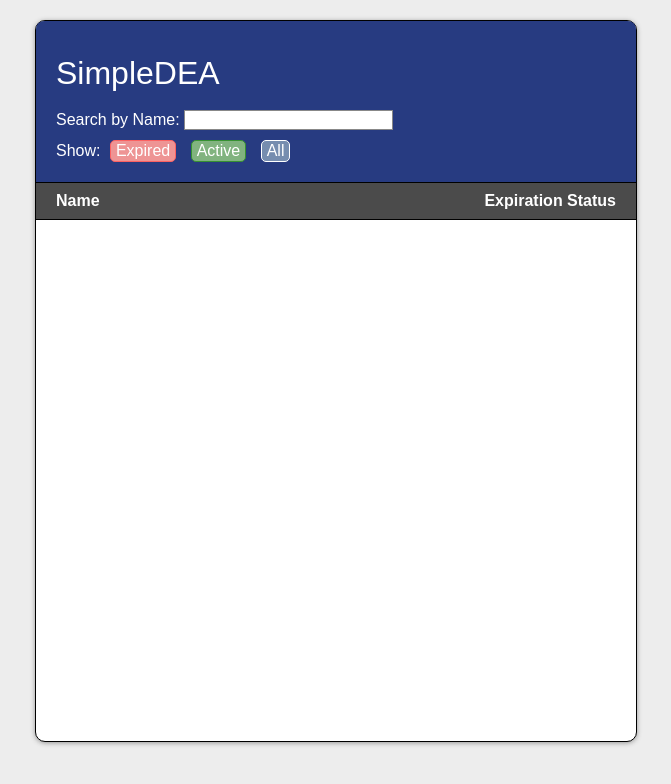
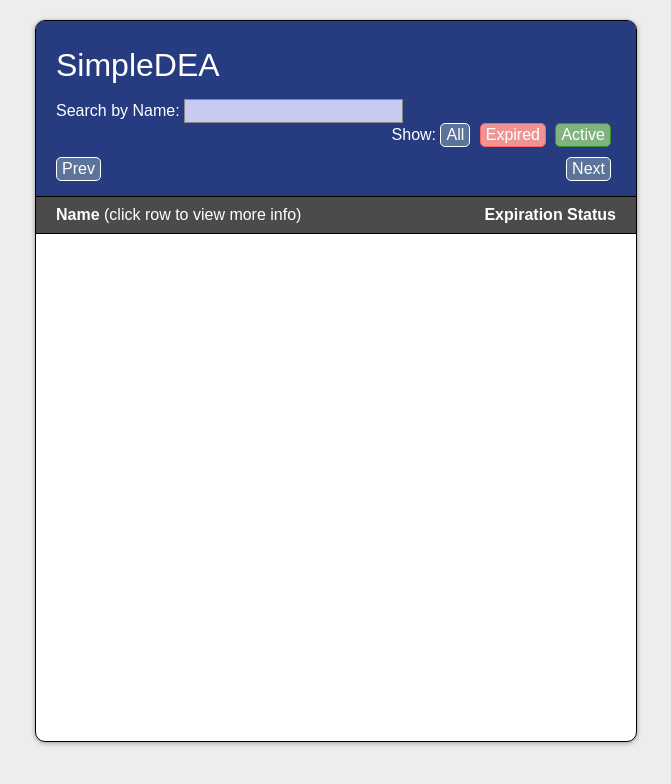
Before and after one commit to runtao0/SimpleDEA, a website: page exercise.html in a window 1280 px wide. Shown: the whole page, without its empty margins (304-975 px from the left). Drawn offline with Linux system fonts and the light colour scheme; no server answers.

Commit message:
refactor css and style input and page buttons

```diff
--- a/exercise.css
+++ b/exercise.css
@@ -1,10 +1,7 @@
-/* Styles */
-
 /* Reset */
-html, body, header, nav, h1, a, ul, li,
-strong, main, section, img, div, h2, p,
-form, fieldset, label, input, textarea,
-button, article, footer, small {
+html, body, header, h1, a, ul,
+li, strong, main, section, h2,
+form, label, input, button {
   margin: 0;
   padding: 0;
   border: 0;
@@ -12,19 +9,12 @@ button, article, footer, small {
   font-family: inherit;
   font-size: inherit;
   box-sizing: inherit;
-  text-align: inherit;
-  text-decoration: inherit;
-  vertical-align: inherit;
   color: inherit;
   background: transparent;
   font-weight: inherit;
   z-index: inherit;
   line-height: inherit;
-}
-
-ul, li {
-  list-style: none;
-  width:auto;
+  transition: background 0.5s ease;
 }
 
 body {
@@ -38,9 +28,14 @@ body {
   z-index: 0;
 }
 
+form {
+  display: inline;
+}
+
 button {
-  padding: 2px 5px;
-  margin: 0 5px;
+  padding: 5px 5px;
+  margin: 0 5px 0 0;
+  display: inline;
 }
 
 strong {
@@ -54,105 +49,7 @@ strong {
   display: block;
 }
 
-/* Container */
-main {
-  background: white;
-  margin: 20px;
-  height: calc(100vh - 80px);
-  width: 600px;
-  margin-left: auto;
-  margin-right: auto;
-  border-radius: 10px;
-  border: 1px solid black;
-  box-shadow: 0 1px 5px rgb(149, 149, 149);
-}
-
-header {
-  border-top-right-radius: 8px;
-  border-top-left-radius: 8px;
-  width: calc(100% - 40px);
-  height: auto;
-  line-height: 2em;
-  background: rgb(39, 59, 129);
-  color: white;
-  padding: 20px 20px 15px 20px;
-  font-size: 2em;
-}
-
-header > *:not(:first-child) {
-  font-size: .5em;
-  line-height: 1em;
-  padding: 5px 0;
-}
-
-input[type="text"] {
-  display: inline;
-  border: 1px solid rgb(136, 136, 136);
-  background: white;
-}
-
-.axis {
-  font-size: 1em;
-  padding: 10px 20px;
-  background: rgb(75, 75, 75);
-  color: white;
-  border-bottom: 1px solid black;
-  border-top: 1px solid black;
-}
-
-.title {
-  float: left;
-}
-
-.view_opt {
-  float: right;
-}
-
-
-/* UL */
-ul {
-  width: 100%;
-  height: calc(100% - 199px);
-  overflow: scroll;
-  position: relative;
-}
-
-#providers_container {
-  border-bottom-left-radius: 10px;
-  border-bottom-right-radius: 10px;
-}
-
-/* List Item */
-li {
-  padding: 10px 20px;
-  width: calc(100% - 40px);
-  transition: background 0.5s ease;
-  align-items: center;
-}
-
-#providers_container > li:nth-child(2n) {
-  background: rgb(235, 235, 235);
-}
-
-li:not(:last-child) {
-  border-bottom: 1px solid rgb(136, 136, 136)
-}
-
-#providers_container > li:hover, #providers_container > .selected:nth-child(1n),
-button:hover, li:hover{
-  cursor: pointer;
-  background: rgb(185, 209, 255);
-}
-
-ul h2 {
-  padding: 5px 0px;
-}
-
-ul h2:not(:first-child) {
-  font-size: 1em;
-  padding: 5px 10px;
-}
-
+/*Colors*/
 .red {
   border: 1px solid rgb(252, 98, 98);
   border-radius: 5px;
@@ -174,13 +71,130 @@ ul h2:not(:first-child) {
 .white {
   border: 1px solid white;
   border-radius: 5px;
-  background: rgb(118, 141, 175)
+  background: rgb(92, 116, 153)
 }
 
+/* Container and Header */
+main {
+  min-height: 600px;
+  background: white;
+  margin: 20px;
+  height: calc(100vh - 80px);
+  width: 600px;
+  margin-left: auto;
+  margin-right: auto;
+  border-radius: 10px;
+  border: 1px solid black;
+  box-shadow: 0 1px 5px rgb(149, 149, 149);
+}
+
+header {
+  border-top-right-radius: 8px;
+  border-top-left-radius: 8px;
+  width: calc(100% - 40px);
+  height: auto;
+  line-height: 1.5em;
+  background: rgb(39, 59, 129);
+  color: white;
+  padding: 20px 20px 15px 20px;
+  font-size: 2em;
+}
+
+.filters, .page_view {
+  font-size: .5em;
+  line-height: .75em;
+  padding-top: 10px;
+}
+
+input[type="text"] {
+  display: inline;
+  border: 1px solid rgb(136, 136, 136);
+  background: rgb(200, 203, 241);
+  padding: 2px 5px;
+  color: black;
+}
+
+.axis {
+  font-size: 1em;
+  padding: 10px 20px;
+  background: rgb(75, 75, 75);
+  color: white;
+  border-bottom: 1px solid black;
+  border-top: 1px solid black;
+}
+
+.title {
+  float: left;
+}
+
+.view_opt {
+  float: right;
+}
+
+.axis .title::after {
+  content: " (click row to view more info)";
+}
+
+/* UL */
+ul {
+  width: 100%;
+  height: 100%;
+  overflow: scroll;
+  position: relative;
+}
+
+#providers_container {
+  height: calc(100% - 189px);
+  border-bottom-left-radius: 10px;
+  border-bottom-right-radius: 10px;
+}
+
+ul h2 {
+  border: 1px solid transparent;
+  padding: 5px 0px;
+  display: inline;
+}
+
+ul h2:not(:first-child) {
+  font-size: 1em;
+  padding: 5px 10px;
+}
+
+/* List Item */
+li {
+  list-style: none;
+  padding: 10px 20px;
+  width: calc(100% - 40px);
+  transition: background 0.5s ease;
+}
+
+#providers_container > li:nth-child(2n) {
+  background: rgb(235, 235, 235);
+}
+
+li:not(:last-child) {
+  border-bottom: 1px solid rgb(136, 136, 136)
+}
+
+.detail > li {
+  width: 75%;
+}
+
+.detail .view_opt {
+  padding: 0;
+}
+
+/* Hover */
+#providers_container > li:hover,
+#providers_container > .selected:nth-child(1n),
+button:hover, li:hover{
+  cursor: pointer;
+  background: rgb(209, 221, 244);
+}
 
 @media (max-width: 900px) {
   main {
-    width: 90%;
+    width: 400px;
     margin: 20px 0;
     margin-left: auto;
     margin-right: auto;
@@ -189,4 +203,17 @@ ul h2:not(:first-child) {
   ul {
     width: 100%;
   }
+
+  .filters > .view_opt {
+    float: left;
+    padding-top: 10px;
+  }
+
+  .axis .title::after {
+    content: none;
+  }
+
+  #providers_container {
+    height: calc(100% - 223px);
+  }
 }
--- a/exercise.html
+++ b/exercise.html
@@ -12,22 +12,28 @@
   </head>
   <body>
     <main>
-      <header class="group">
+      <header>
         <h1>SimpleDEA</h1>
-        <form class="search_name" action="index.html" method="post">
+        <section class="filters group">
+          <form class="search_name title" action="index.html">
             Search by Name:
             <input type="text" name="" value="">
           </form>
-        <h2 id="show_opts">Show:
+          <h2 id="show_opts" class="view_opt">Show:
+            <button id="all" class="white">All</button>
             <button id="expired" class="red">Expired</button>
             <button id="valid" class="green">Active</button>
-          <button id="all" class="white">All</button>
           </h2>
+        </section>
+        <section class="page_view group">
+          <button id="prev" class="white title">Prev</button>
+          <button id="next" class="white view_opt">Next</button>
+        </section>
       </header>
-      <div class="axis group">
+      <section class="axis group">
         <h2 class="title"><strong>Name</strong></h2>
         <h2 class="view_opt"><strong>Expiration Status</strong></h2>
-      </div>
+      </section>
       <ul id="providers_container">
       </ul>
     </main>
--- a/exercise.js
+++ b/exercise.js
@@ -7,7 +7,6 @@ document.addEventListener("DOMContentLoaded", () => {
   requestID20.getData(handleRecords).then(() => {
     store.populateUL();
     // refactor
-    // justify info content
     // search
     // find duplicate records
     // animation
--- a/professional.js
+++ b/professional.js
@@ -49,17 +49,13 @@ class Professional {
 
   _createDetailLI(field, data) {
     const li = document.createElement("li");
-    li.innerHTML = `<strong>${field}</strong> : ${data}`
-    // const text = document.createTextNode(`${field} : ${data}`);
-    // li.appendChild(text);
+    li.innerHTML = `<h2><strong>${field} : </strong></h2><h2 class="view_opt">${data}</h2>`;
     return li;
   }
 
   _nameDisplay() {
     const h2 = document.createElement("h2");
-    h2.innerHTML = `<strong>${this.name}</strong>`
-;    // const name = document.createTextNode(this.name);
-    // h2.appendChild(name);
+    h2.innerHTML = `<strong>${this.name}</strong>`;
     h2.classList.add("title");
     return h2;
   }
--- a/record_store.js
+++ b/record_store.js
@@ -7,16 +7,17 @@ class RecordStore {
     this.valid = {};
     this.today = new Date();
     this.currentView = "all";
-    this._create = this._create.bind(this);
+
+    this._createProfessional = this._createProfessional.bind(this);
     records.forEach((record) => {
-      this._create(record)
+      this._createProfessional(record)
     });
   }
 
   addEvents(buttons) {
     this.providers_container
       .addEventListener('click', this._clickOnProfessional.bind(this));
-    buttons.addEventListener("click", this._clickOnButtons.bind(this));
+    buttons.addEventListener('click', this._clickOnButtons.bind(this));
   }
 
   _clickOnButtons(e) {
@@ -41,7 +42,13 @@ class RecordStore {
 
   _clickOnProfessional(e) {
     e.preventDefault();
-    if (this._selectLIFrom(e.path) === this.selectedID) return;
+    if (this._selectLIFrom(e.path) === this.selectedID) {
+      this.selectedProfessional.removeClass("selected");
+      this.selectedProfessional.li.removeChild(this.details);
+      this.details = false;
+      this.selectedID = false;
+      return;
+    }
     this.selectedID = this._selectLIFrom(e.path)
     if (this.details) {
       this.selectedProfessional.removeClass("selected");
@@ -63,12 +70,9 @@ class RecordStore {
     return (element.tagName === "LI") && element.id;
   }
 
-  _create(obj) {
+  _createProfessional(obj) {
     let formattedName = this._formatName(obj.name);
     let expirationDifference = new Date(obj.expiration_date) - this.today;
-    // while (this.storeByName.hasOwnProperty(formattedName)) {
-    //   formattedName = formattedName + " (2)" //does not account for triplets or above
-    // }
     while (this.storeByTimeToExp.hasOwnProperty(expirationDifference)) {
       expirationDifference += 1;
     }
@@ -84,14 +88,14 @@ class RecordStore {
     }
   }
 
-  getByName(name) {
-    // check if name exists
-    return this.storeById[name];
-  }
-
-  getByDate(date) {
-    return this.storeByDate[date];
-  }
+  // getByName(name) {
+  //   // check if name exists
+  //   return this.storeById[name];
+  // }
+  //
+  // getByDate(date) {
+  //   return this.storeByDate[date];
+  // }
 
   populateUL(obj = this.storeByTimeToExp, limit = 30) {
     this.providers_container.innerHTML = '';
@@ -109,10 +113,6 @@ class RecordStore {
     });
   }
 
-  removeElements () {
-
-  }
-
   _formatName(name) {
     const capitalized = name.toLowerCase()
       .replace(/(^|[\s-])\S/g, function (match) {
```
Lines whose indentation alone changed are shown as unchanged.
